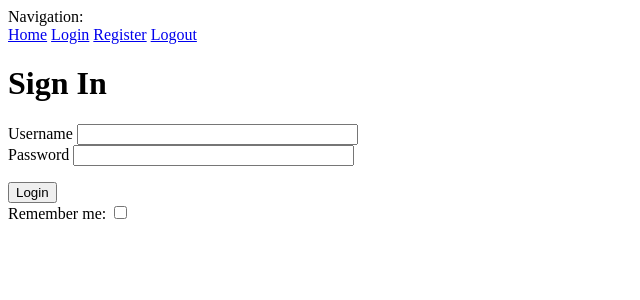
After one commit to nhasty8100/algo_trading, a Flask app: page /login in a window 1280 px wide. The commit adds this page. Shown: the top 300 px of the page, without its empty margins (0-640 px from the left). Run offline with Flask 2, Linux system fonts and the light colour scheme.

Commit message:
Added forms for login and registration.

```diff
--- a/app/__init__.py
+++ b/app/__init__.py
@@ -1,5 +1,7 @@
 from flask import Flask
+from config import Config
 
 app = Flask(__name__)
+app.config.from_object(Config)
 
 from app import routes
--- /dev/null
+++ b/app/forms.py
@@ -0,0 +1,25 @@
+from flask_wtf import FlaskForm
+from wtforms import StringField, PasswordField, BooleanField, SubmitField
+from wtforms.validators import DataRequired, ValidationError, Email, EqualTo
+# from app.models import User
+
+class LoginForm(FlaskForm):
+    username = StringField('Username', validators=[DataRequired()])
+    password = PasswordField('Password', validators=[DataRequired()])
+    remember_me = BooleanField('Remember me:')
+    submit = SubmitField('Login')
+
+class RegistrationForm(FlaskForm):
+    username = StringField('Username', validators=[DataRequired()])
+    password = PasswordField('Password', validators=[DataRequired()])
+    password_2 = PasswordField('Repeat Password', validators=[DataRequired(), EqualTo('password')])
+    email = StringField('Email', validators=[DataRequired(), Email()])
+    submit = SubmitField('Register')
+
+    def validate_username(self, username):
+        # placeholder
+        pass
+
+    def validate_email(self, email):
+        # placeholder
+        pass
--- a/app/routes.py
+++ b/app/routes.py
@@ -1,10 +1,21 @@
 from app import app
 from flask import render_template
+from app.forms import LoginForm, RegistrationForm
 
 @app.route('/')
 @app.route('/index')
 def index():
     return render_template('index.html')
+
+@app.route('/login')
+def login():
+    form = LoginForm()
+    return render_template('login.html', form=form)
+
+@app.route('/register')
+def register():
+    form = RegistrationForm()
+    return render_template('register.html', form=form)
 
 '''
 flask uses app routes to put logic behind urls
--- a/app/templates/base.html
+++ b/app/templates/base.html
@@ -7,7 +7,7 @@
             <title>Whatever name you want.</title>
         {% endif %}
         Navigation:<br>
-        <a href="/home">Home</a> <a href="/login">Login</a> <a href="/logout">Logout</a>
+        <a href="/index">Home</a> <a href="/login">Login</a> <a href="/register">Register</a> <a href="/logout">Logout</a>
     </head>
     <body>
         <div>
--- /dev/null
+++ b/app/templates/login.html
@@ -0,0 +1,20 @@
+{% extends "base.html" %}
+
+{% block content %}
+<html>
+    <h1>Sign In</h1>
+    <form action="" method="post" novalidate>
+        {{ form.hidden_tag() }}
+        <div>
+            <p>
+                {{ form.username.label }} {{ form.username(size=32) }}<br>
+                {{ form.password.label }} {{ form.password(size=32) }}
+            </p>
+            <p>
+                {{ form.submit() }}<br>
+                {{ form.remember_me.label }} {{form.remember_me()}}
+            </p>
+        </div>
+    </form>
+</html>
+{% endblock %}
--- a/requirements.txt
+++ b/requirements.txt
@@ -1,7 +1,12 @@
 click==8.0.3
 colorama==0.4.4
+dnspython==2.1.0
+email-validator==1.1.3
 Flask==2.0.2
+Flask-WTF==1.0.0
+idna==3.3
 itsdangerous==2.0.1
 Jinja2==3.0.3
 MarkupSafe==2.0.1
 Werkzeug==2.0.2
+WTForms==3.0.0
```
Also changed, not shown: app/templates/register.html (added, +25 -0 lines), 1 other file.
